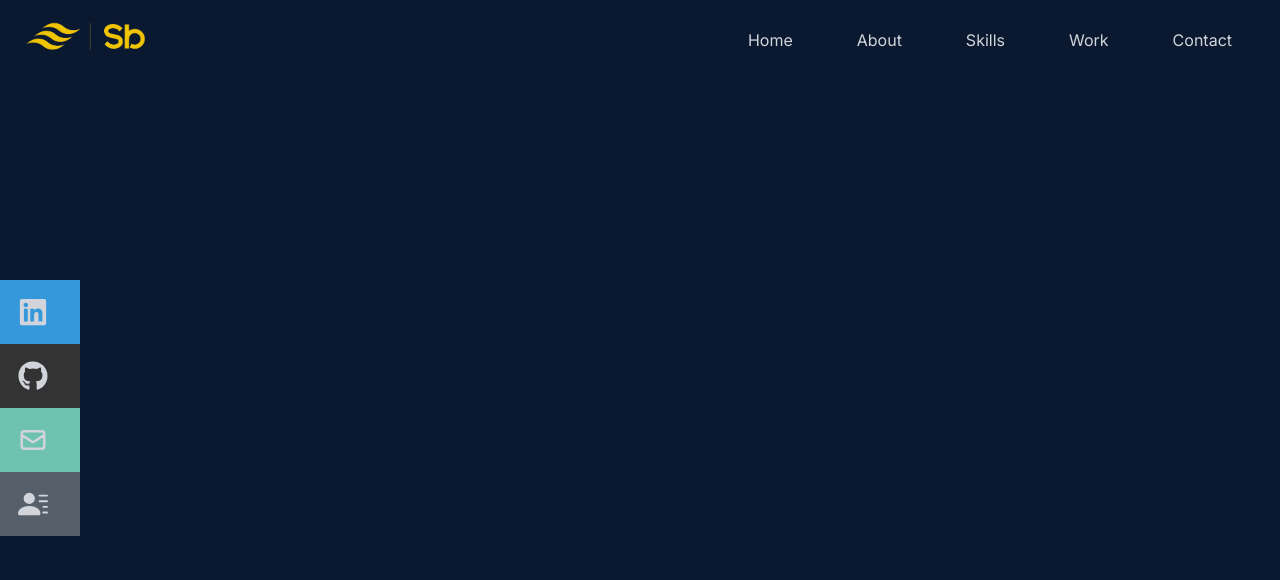
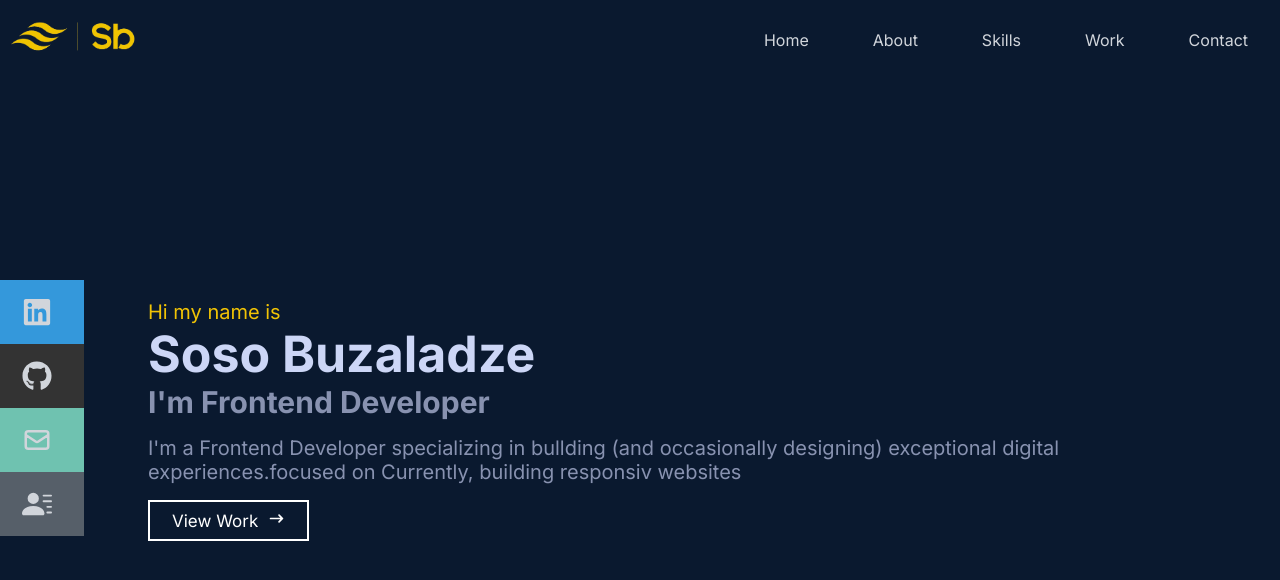
Before and after one commit to Buzala21/Portfolio-Updated, a Next.js app: page / in a window 1280 px wide. Shown: the top 580 px of the page. Built offline with nearby package versions, Linux system fonts and the light colour scheme.

Commit message:
Adding HomePage

```diff
--- a/src/app/page.jsx
+++ b/src/app/page.jsx
@@ -1,11 +1,26 @@
 import React from 'react'
 import styles from "./page.module.css"
+import {HiArrowNarrowRight } from 'react-icons/hi'
 
 function page() {
   return (
     <div name="home">
 
-      <div className={styles.mainContainer} >
+      <div className={styles.mainContainer}>
+        <p style={{color:"#F1C305"}} >Hi my name is</p>
+        <h1 className={styles.name}>Soso Buzaladze</h1>
+        <h2 className={styles.dev} >I'm Frontend Developer</h2>
+        <p className={styles.desc} >I'm a Frontend Developer specializing in bullding (and occasionally designing)
+           exceptional digital experiences.focused on Currently,
+         building responsiv websites</p>
+         <div>
+          <button className={styles.but} >View Work
+          <span className={styles.arrow} >
+            <HiArrowNarrowRight style={{marginLeft:"10px"}}/>
+            </span>
+          </button>
+         </div>
+
 
       </div>
 
--- a/src/app/page.module.css
+++ b/src/app/page.module.css
@@ -1,3 +1,66 @@
-.ehe{
+.mainContainer{
+    max-width: 1000px;
+    margin-left: auto;
+    margin-right: auto;
+    padding: 8px;
+    display: flex;
+    flex-direction: column;
+    justify-content: center;
+    height: 100%;
+    padding-top: 300px;
+    font-size: 20px;
+}
+
+.name{
+    font-size: 50px;
+    font-weight: bold;
+    color: #ccd6f6;
+}
+
+.dev{
+    font-weight: bold;
+    color: #8892b0;
+}
+
+.desc{
+    color: #8892b0;
+    padding: 1rem 0;
+
 
 }
+
+
+
+.but{
+    border: none;
+    margin: 0;
+    padding: 0;
+    width: auto;
+    overflow: visible;
+    background: transparent;
+    color: inherit;
+    font: inherit;
+    text-align: left;
+    cursor: pointer;
+    outline: inherit;
+    color: white;
+    border: 2px solid white;
+    padding: 8px 22px;
+    display: flex;
+    align-items: center;
+    font-size: 17px;
+
+}
+
+.but:hover{
+    background-color: #F1C305;
+    border: 2px solid #F1C305 ;
+
+}
+
+.arrow:hover{
+    transform: rotate(90deg);
+}
+.arrow{
+    transition-duration: 300ms;
+}
--- a/src/components/navbar/navbar.module.css
+++ b/src/components/navbar/navbar.module.css
@@ -5,9 +5,9 @@
     display: flex;
     justify-content: space-between;
     align-items: center;
-    padding: 1rem;
     background-color: #0a192f;
     color: #d1d5db;
+
 
 }
 
@@ -16,6 +16,7 @@
     display: flex;
     text-decoration: none;
     list-style-type: none;
+
 }
 
 .socialIcons {
@@ -27,7 +28,6 @@
   .socialIcons1 {
     position: fixed;
     top: 35%;
-    margin-left: 0;
     margin-top: 64px;
   }
   .socialIcons2 {
@@ -53,9 +53,9 @@
     display: flex;
     justify-content: space-between;
     align-items: center;
-    margin-left: -120px;
     background-color: #3498db;
-    transition-duration: 1s;
+    margin-left: -100px;
+    transition-duration: 800ms;
   }
 
   .icon:hover,
```
Also changed, not shown: src/components/about/About.jsx (added, +11 -0 lines), src/components/about/About.module.css (added).
